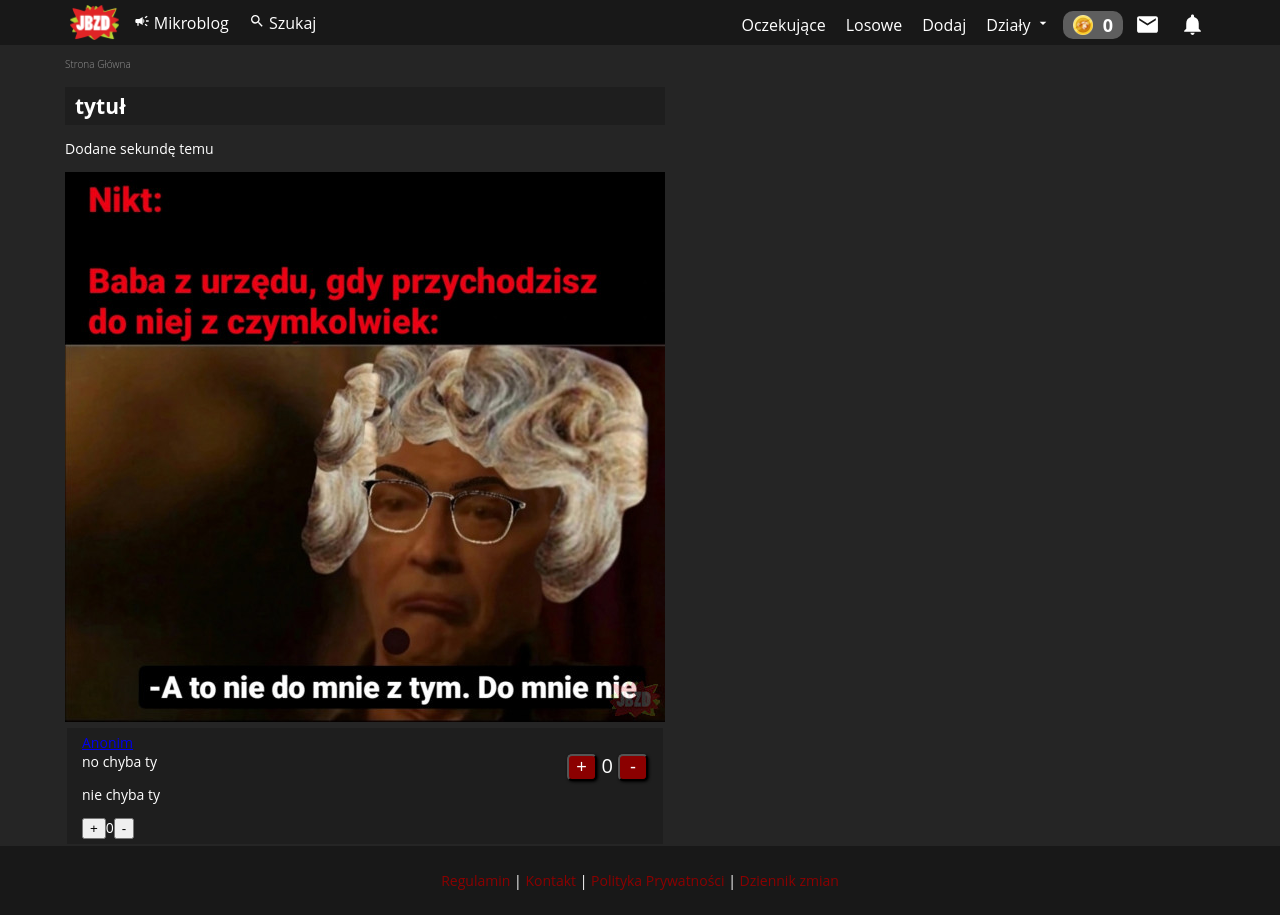
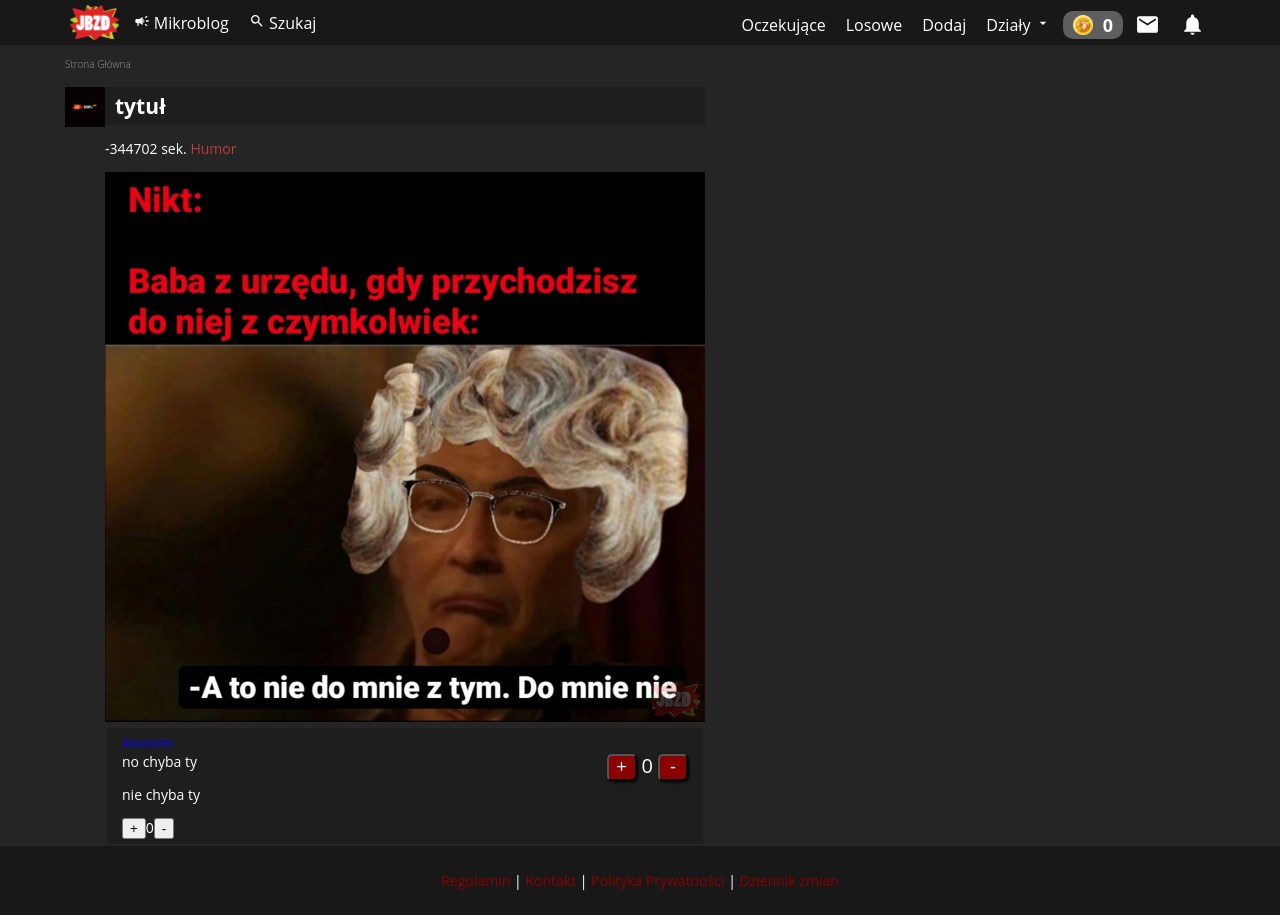
Before and after one commit to c3sare/jbzdclone, a React (Create React App) app: page / in a window 1280 px wide. Built offline with nearby package versions, Linux system fonts and the light colour scheme.

Commit message:
posts avatars added

```diff
--- a/src/routes/Index.tsx
+++ b/src/routes/Index.tsx
@@ -1,4 +1,5 @@
 import "../styles/Posts.css";
+import avatar from '../images/avatars/default.jpg';
 
 import { Link } from "react-router-dom";
 
@@ -6,6 +7,7 @@ interface Post {
   id: number;
   userId: number;
   userName: string;
+  category: string;
   title: string;
   addDate: string;
   img: string;
@@ -31,6 +33,7 @@ const posts: Post[] = [
     id: 1,
     userId: 1,
     userName: "Anonimowy",
+    category: "Humor",
     title: "tytuł",
     addDate:
       "Fri Jun 24 2022 15:12:00 GMT+0200 (czas środkowoeuropejski letni)",
@@ -66,40 +69,30 @@ const Index = () => {
 
     if (inSeconds < 60) {
       const secs = Math.floor(inSeconds);
-      return `Dodane ${secs > 1 ? secs + " " : ""}${
-        secs > 1 ? (secs < 5 ? "sekundy" : "sekund") : "sekundę"
-      } temu`;
+      return `${secs} sek.`;
     } else if (inSeconds >= 60 && inSeconds < 60 * 60) {
       const minutes = Math.floor(inSeconds / 60);
-      return `Dodane ${minutes} ${
-        minutes > 1 ? (minutes < 5 ? "minuty" : "minut") : "minutę"
-      } temu`;
+      return `${minutes} min.`;
     } else if (inSeconds >= 60 * 60 && inSeconds < 60 * 60 * 24) {
       const hours = Math.floor(inSeconds / 60 / 60);
-      return `Dodane ${hours} ${
-        hours > 1 ? (hours < 5 ? "godziny" : "godzin") : "godzinę"
-      } temu`;
+      return `${hours} godz.`;
     } else if (inSeconds >= 60 * 60 * 24 && inSeconds < 60 * 60 * 24 * 7) {
       const days = Math.floor(inSeconds / 60 / 60 / 24);
-      return `Dodane ${days} ${days > 1 ? "dni" : "dzień"} temu`;
+      return `${days} ${days > 1 ? "dni" : "dzień"}`;
     } else if (inSeconds >= 60 * 60 * 24 * 7 && inSeconds < 60 * 60 * 24 * 30) {
       const weeks = Math.floor(inSeconds / 60 / 60 / 24 / 7);
-      return `Dodane ${weeks} ${
-        weeks > 1 ? (weeks < 5 ? "tygodnie" : "tygodni") : "tydzień"
-      } temu`;
+      return `${weeks} tyg.`;
     } else if (
       inSeconds >= 60 * 60 * 24 * 30 &&
       inSeconds < 60 * 60 * 24 * 365
     ) {
       const months = Math.floor(inSeconds / 60 / 60 / 24 / 30);
-      return `Dodane ${months} ${
-        months > 1 ? (months < 5 ? "miesiące" : "miesięcy") : "miesiąc"
-      } temu`;
+      return `${months} mies.`;
     } else if (inSeconds >= 60 * 60 * 24 * 365) {
       const years = Math.floor(inSeconds / 60 / 60 / 24 / 365);
-      return `Dodane ${years} ${
+      return `${years} ${
         years > 1 ? (years < 5 ? "lata" : "lat") : "rok"
-      } temu`;
+      }`;
     }
   };
 
@@ -107,8 +100,18 @@ const Index = () => {
     <div className="posts">
       {posts.map((post) => (
         <div className="post" key={post.id}>
+          <div className="avatar">
+            <Link to={`/user/${post.userId}/${encodeURI(post.userName)}`}>
+              <img src={avatar} alt="Avatar"/>
+            </Link>
+          </div>
+          <div className="contentPost">
             <h2>{post.title}</h2>
-          <p>{alongAgo(post.addDate)}</p>
+            <p>
+              {alongAgo(post.addDate)}
+              {" "}
+              <Link to={`/kategoria/${post.category.toLowerCase()}`} style={{color: '#bd3c3c'}}>{post.category}</Link>
+            </p>
             <img src={post.img} alt={post.title} />
             <div className="comments">
               {post.comments.map((comment) => (
@@ -140,6 +143,10 @@ const Index = () => {
                 </div>
               ))}
             </div>
+            <div>
+
+            </div>
+          </div>
         </div>
       ))}
     </div>
--- a/src/styles/Posts.css
+++ b/src/styles/Posts.css
@@ -3,28 +3,43 @@
   display: flex;
 }
 
-.post h2 {
+.post {
+  display: flex;
+  flex-wrap: nowrap;
+  flex-direction: row;
+}
+
+.post > .avatar img {
+  width: 40px;
+  height: 40px;
+}
+
+.contentPost a {
+  text-decoration: none;
+}
+
+.contentPost h2 {
   background-color: rgba(0, 0, 0, 0.2);
   margin: 0;
   padding: 5px 10px;
   margin-bottom: 5px;
 }
 
-.post img {
+.contentPost img {
   max-width: 100%;
   height: auto;
 }
 
-.post > .comments > .comment > .likes {
+.contentPost > .comments > .comment > .likes {
   font-size: 20px;
   float: right;
 }
 
-.post > .comments > .comment > .likes > span {
+.contentPost > .comments > .comment > .likes > span {
   margin: 5px;
 }
 
-.post > .comments > .comment > .likes button {
+.contentPost > .comments > .comment > .likes button {
   border-radius: 5px;
   background-color: darkred;
   color: white;
@@ -33,13 +48,13 @@
   box-shadow: 1px 1px 3px black;;
 }
 
-.post > .comments > .comment {
+.contentPost > .comments > .comment {
   background-color: rgba(0, 0, 0, 0.2);
   margin: 2px;
   padding: 5px 15px;
   width: calc(100% - 34px);
 }
 
-.post > .comments > .comment > p {
+.contentPost > .comments > .comment > p {
   width: 100%;
 }
```
Lines whose indentation alone changed are shown as unchanged.
